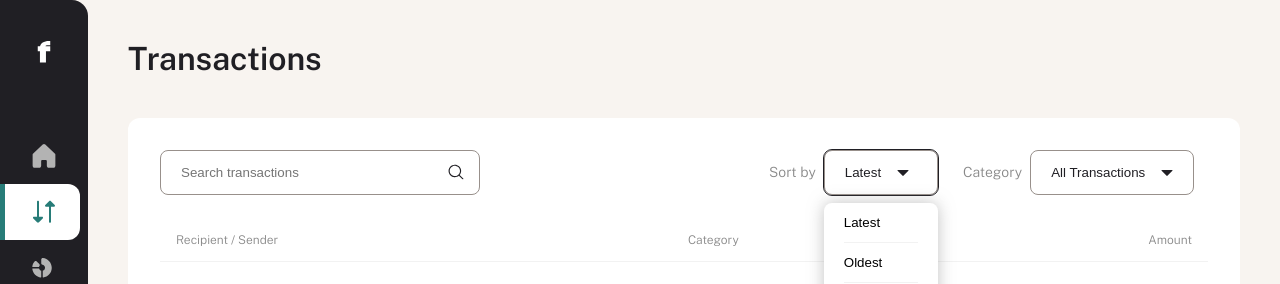
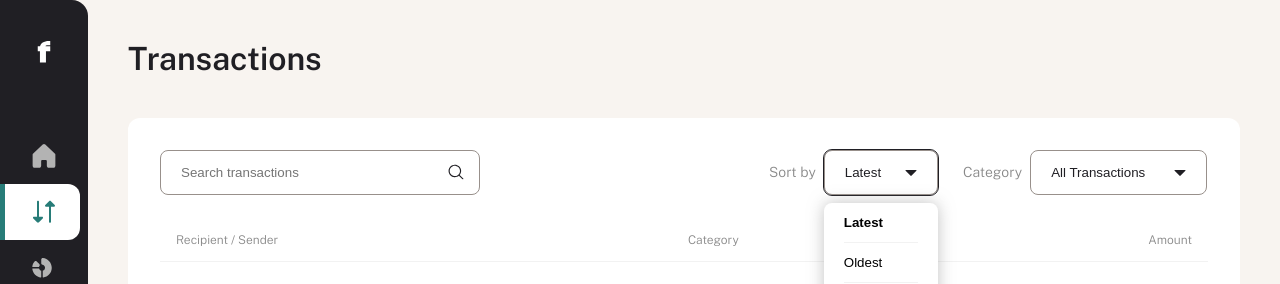
Before and after one commit to peterhermansen/personal-finance-app, a Next.js app: page /transactions in a window 1280 px wide. Both pictures are taken after a click on the button "Latest". Shown: the top 284 px of the page. Built offline with nearby package versions, Linux system fonts and the light colour scheme.

Commit message:
Added functionality and styling so dropdown buttons open and close and update the text in the top button based on selected sort/category

```diff
--- a/components/transactions/CategoryFilter.js
+++ b/components/transactions/CategoryFilter.js
@@ -1,6 +1,7 @@
 import styles from '@/styles/components/transactions/TransactionFilters.module.css';
 import Image from 'next/image';
 import DropdownRow from './DropdownRow';
+import { useState } from 'react';
 
 const CategoryFilter = ({
   data,
@@ -12,12 +13,18 @@ const CategoryFilter = ({
   const allCategories = data.map((el) => el.category);
   const categoryList = ['All Transactions', ...new Set(allCategories)];
 
+  const [buttonClicked, setButtonClicked] = useState(false);
+  const handleButtonClick = () => setButtonClicked(!buttonClicked);
+
   return (
     <div className={styles['dropdown-div']}>
       <span className="text-4 gray">Category</span>
       <div className={styles.dropdown}>
-        <button className={styles['dropdown-button']}>
-          <span>All Transactions</span>
+        <button
+          className={`${styles['dropdown-button']} ${styles['dropdown-button-category']}`}
+          onClick={handleButtonClick}
+        >
+          <span>{categoryValue}</span>
           <Image
             src="/images/icon-caret-down.svg"
             alt="Finance Logo"
@@ -27,10 +34,20 @@ const CategoryFilter = ({
           />
         </button>
         <ul
-          className={`${styles['dropdown-menu']} ${styles['dropdown-menu-category']}`}
+          className={`${styles['dropdown-menu']} ${styles['dropdown-menu-category']} ${buttonClicked ? styles['dropdown-menu--open'] : styles['dropdown-menu--closed']}`}
         >
           {categoryList.map((el, i, arr) => {
-            return DropdownRow(el, i, arr);
+            return (
+              <DropdownRow
+                key={el}
+                name={el}
+                i={i}
+                arr={arr}
+                value={categoryValue}
+                setter={setCategoryValue}
+                setButtonClicked={setButtonClicked}
+              />
+            );
           })}
         </ul>
       </div>
--- a/components/transactions/DropdownRow.js
+++ b/components/transactions/DropdownRow.js
@@ -1,9 +1,19 @@
 import styles from '@/styles/components/transactions/DropdownRow.module.css';
 
-const DropdownRow = (name, i, arr) => {
+const DropdownRow = ({ name, i, arr, value, setter, setButtonClicked }) => {
+  const handleButtonClick = () => {
+    setter(name);
+    setButtonClicked();
+  };
+
   return (
     <li key={name}>
-      <button href="#" data-value={name} className={styles.button}>
+      <button
+        href="#"
+        data-value={name}
+        className={`${styles.button} ${name === value ? 'bold' : null}`}
+        onClick={handleButtonClick}
+      >
         {name}
       </button>
       {i < arr.length - 1 ? <div className={`divider`}></div> : null}
--- a/components/transactions/SortFilter.js
+++ b/components/transactions/SortFilter.js
@@ -1,6 +1,7 @@
 import styles from '@/styles/components/transactions/TransactionFilters.module.css';
 import Image from 'next/image';
 import DropdownRow from './DropdownRow';
+import { useState } from 'react';
 
 const SortFilter = ({
   data,
@@ -18,14 +19,18 @@ const SortFilter = ({
     'Lowest',
   ];
 
+  const [buttonClicked, setButtonClicked] = useState(false);
+  const handleButtonClick = () => setButtonClicked(!buttonClicked);
+
   return (
     <div className={styles['dropdown-div']}>
       <span className="text-4 gray">Sort by</span>
       <div className={styles.dropdown}>
         <button
           className={`${styles['dropdown-button']} ${styles['dropdown-button-sort']}`}
+          onClick={handleButtonClick}
         >
-          <span>Latest</span>
+          <span>{sortValue}</span>
           <Image
             src="/images/icon-caret-down.svg"
             alt="Finance Logo"
@@ -35,10 +40,20 @@ const SortFilter = ({
           />
         </button>
         <ul
-          className={`${styles['dropdown-menu']} ${styles['dropdown-menu-sort']}`}
+          className={`${styles['dropdown-menu']} ${styles['dropdown-menu-sort']} ${buttonClicked ? styles['dropdown-menu--open'] : styles['dropdown-menu--closed']}`}
         >
           {sortList.map((el, i, arr) => {
-            return DropdownRow(el, i, arr);
+            return (
+              <DropdownRow
+                key={el}
+                name={el}
+                i={i}
+                arr={arr}
+                value={sortValue}
+                setter={setSortValue}
+                setButtonClicked={setButtonClicked}
+              />
+            );
           })}
         </ul>
       </div>
--- a/styles/components/transactions/TransactionFilters.module.css
+++ b/styles/components/transactions/TransactionFilters.module.css
@@ -21,6 +21,7 @@
   border: 1px solid #98908b;
   display: flex;
   align-items: center;
+  justify-content: space-between;
   gap: 1rem;
   padding: 0.75rem 1.25rem;
   color: #201f24;
@@ -34,6 +35,10 @@
   width: 7.125rem;
 }
 
+.dropdown-button-category {
+  width: 11.0625rem;
+}
+
 .dropdown-menu {
   z-index: 9999;
   position: absolute;
@@ -43,11 +48,14 @@
   box-shadow: 0 0 1rem #88888880;
   background-color: white;
   border-radius: 0.5rem;
-  display: none;
 }
 
-.dropdown-button:focus + .dropdown-menu {
+.dropdown-menu--open {
   display: block;
+}
+
+.dropdown-menu--closed {
+  display: none;
 }
 
 .dropdown-menu-sort {
```
